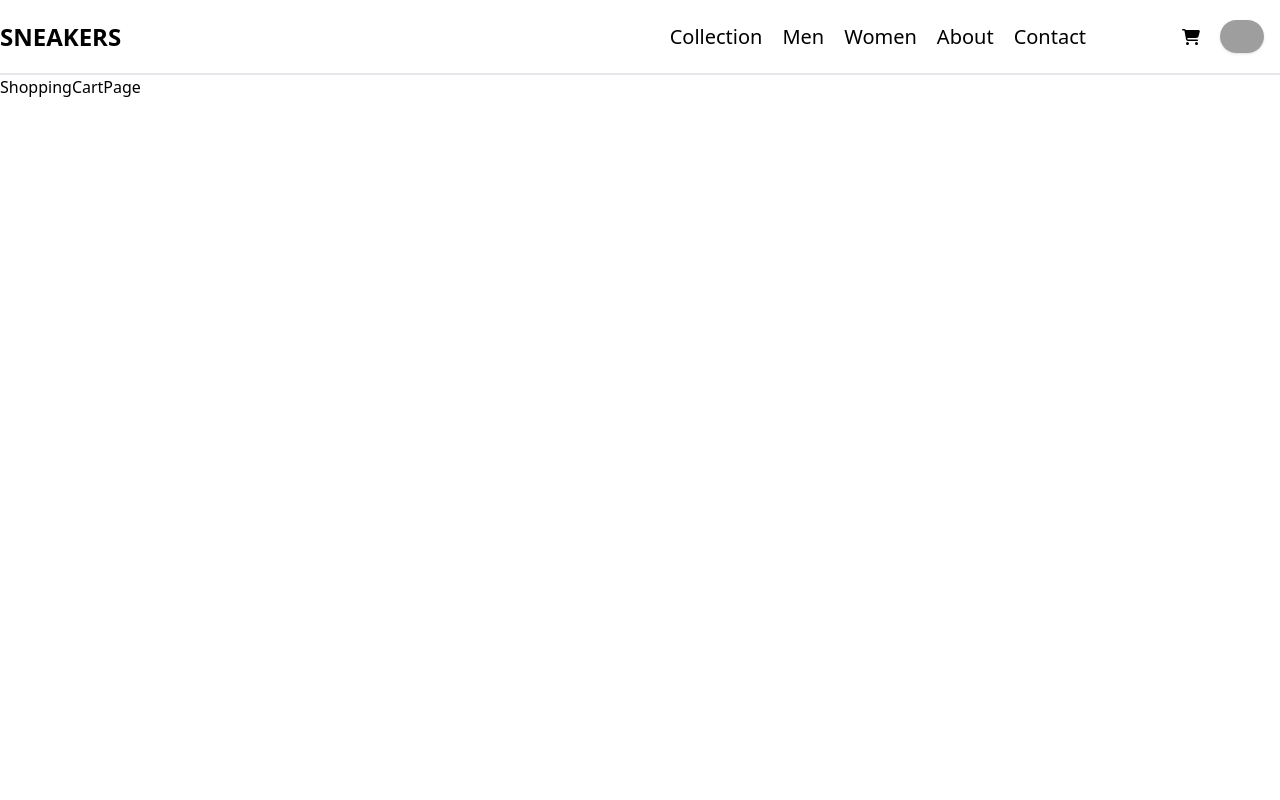
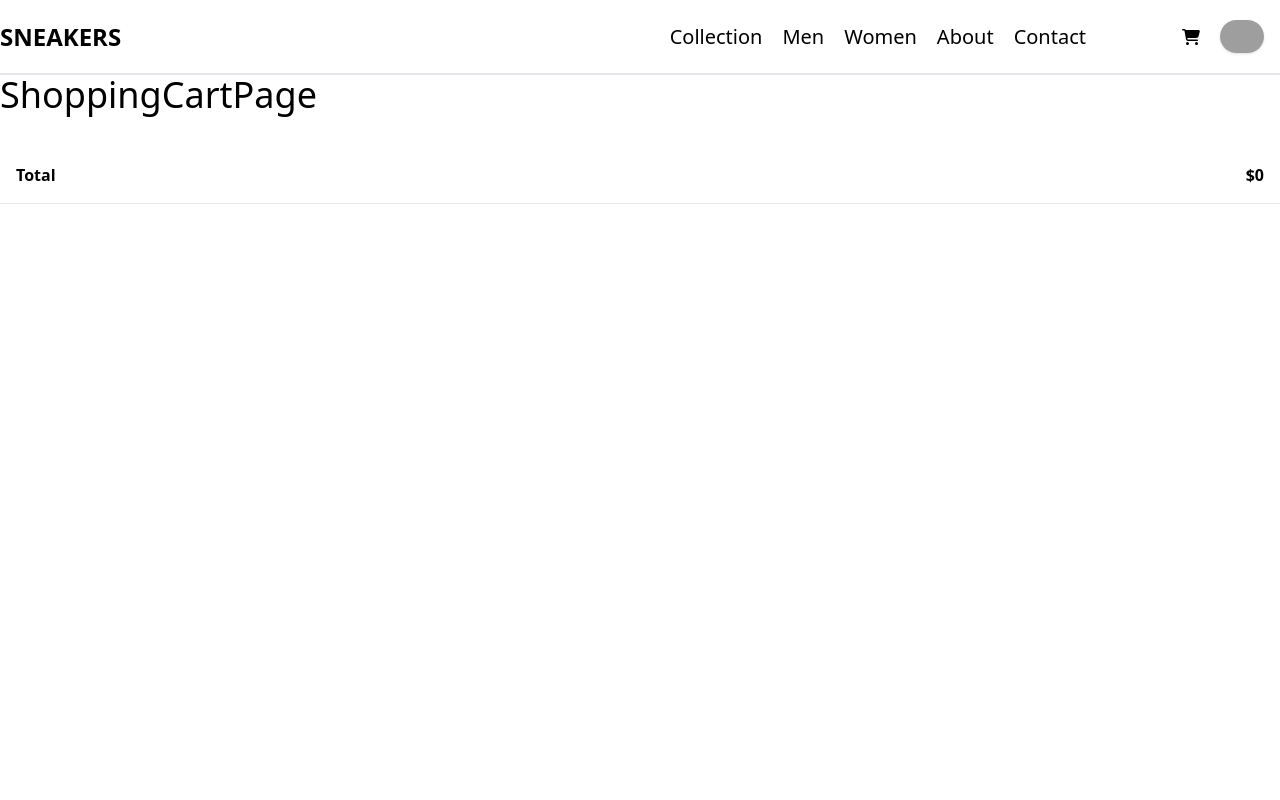
Before and after one commit to biroue10/Shop-project, a React (Vite) app: page /cart in a window 1280 px wide. Shown: the top 800 px of the page. Built offline with nearby package versions, Linux system fonts and the light colour scheme; grey boxes are pictures that could not be loaded.

Commit message:
resolved conflicts & fixed cart page

```diff
--- a/src/components/Navbar.jsx
+++ b/src/components/Navbar.jsx
@@ -5,9 +5,9 @@ import { Link } from "react-router-dom";
 function Navbar() {
   return (
     <nav className="flex w-full items-center gap-x-20 py-5 justify-between border-b-2	">
-      <a href="#">
+      <Link to={'/products'}>
         <div className="font-extrabold text-2xl uppercase">sneakers</div>
-      </a>
+      </Link>
       <div className="flex gap-x-20 items-center">
         <div>
           <ul className="flex gap-x-5 items-center text-xl font-light cursor-pointer">
--- a/src/context/CartContext.jsx
+++ b/src/context/CartContext.jsx
@@ -1,32 +1,5 @@
-// // import React, { createContext, useContext, useState } from 'react';
 
-// // const CartContext = createContext();
-
-// // export function useCart() {
-// //     return useContext(CartContext);
-// // }
-
-// // export function CartProvider({ children }) {
-// //     const [cartItems, setCartItems] = useState([]);
-
-// //     const addToCart = (product, quantity) => {
-// //         setCartItems(prevCartItems => [...prevCartItems, { product, quantity }]);
-// //     };
-
-// //     const cartValue = {
-// //         cartItems,
-// //         addToCart
-// //     };
-
-// //     return (
-// //         <CartContext.Provider value={cartValue}>
-// //             {children}
-// //         </CartContext.Provider>
-// //     );
-// // }
-
-// // CartContext.js
-import React, { createContext, useContext, useState } from "react";
+import React, { createContext, useContext, useEffect, useState } from 'react';
 
 const CartContext = createContext();
 
@@ -35,11 +8,16 @@ export function useCart() {
 }
 
 export function CartProvider({ children }) {
-  const [cartItems, setCartItems] = useState([]);
+    const [cartItems, setCartItems] = useState([...JSON.parse(localStorage.getItem('cartItems')) || []]);
+    useEffect(() => {
+        localStorage.setItem('cartItems', JSON.stringify(cartItems));
+    }, [])
+    const addToCart = (product, quantity) => {
 
-  const addToCart = (product, quantity) => {
-    setCartItems((prevCartItems) => [...prevCartItems, { product, quantity }]);
-  };
+        setCartItems(prevCartItems => [...prevCartItems, { product, quantity }]);
+        localStorage.setItem('cartItems', JSON.stringify(cartItems));
+
+    };
 
   // Other cart-related functions can be added here
 
--- a/src/pages/ProductDetails.jsx
+++ b/src/pages/ProductDetails.jsx
@@ -8,13 +8,13 @@ import { faCartShopping } from "@fortawesome/free-solid-svg-icons";
 export const ProductDetails = () => {
     const { id } = useParams();
     const { addToCart } = useCart();
-  const [mainImage, setMainImage] = useState("");
-  const [selectedThumbnail, setSelectedThumbnail] = useState("");
-  const [quantity, setQuantity] = useState(0);
-  const { data, isLoading, isError } = useQuery(["product"], async () => {
+    const [mainImage, setMainImage] = useState('');
+    const [selectedThumbnail, setSelectedThumbnail] = useState('');
+    const [quantity, setQuantity] = useState(1);
+    const { data, isLoading, isError } = useQuery(['product'], async () => {
         const response = await fetch(`https://dummyjson.com/products/${id}`);
         const data = await response.json();
-    setMainImage(data.images[0]);
+        setMainImage(data.images[0])
         return data;
     });
 
@@ -45,8 +45,7 @@ export const ProductDetails = () => {
                             key={imageSrc}
                             src={imageSrc}
                             className={`bg-gray-500 rounded-md shadow w-32 h-32 object-center bg-center
-                        ${
-                          selectedThumbnail === imageSrc
+                        ${selectedThumbnail === imageSrc
                                     ? "outline outline-orange-600 opacity-50 "
                                     : ""
                                 }
@@ -81,26 +80,11 @@ export const ProductDetails = () => {
                 </div>
                 <div className="flex mt-8 space-x-4">
                     <div className="flex items-center text-center">
-            <button
-              className="w-12 h-12 rounded-l-md bg-gray-200 hover:bg-gray-300 font-bold text-lg text-orange-500"
-              onClick={() => handleQuantityChange(quantity - 1)}
-            >
-              -
-            </button>
-            <p className="w-12 h-12 bg-gray-200 flex items-center justify-center">
-              {quantity}
-            </p>
-            <button
-              className="w-12 h-12 rounded-r-md bg-gray-200 hover:bg-gray-300 font-bold text-lg text-orange-500"
-              onClick={() => handleQuantityChange(quantity + 1)}
-            >
-              +
-            </button>
+                        <button className="w-12 h-12 rounded-l-md bg-gray-200 hover:bg-gray-300 font-bold text-lg text-orange-500" onClick={() => handleQuantityChange(quantity - 1)} > - </button>
+                        <p className="w-12 h-12 bg-gray-200 flex items-center justify-center"> {quantity} </p>
+                        <button className="w-12 h-12 rounded-r-md bg-gray-200 hover:bg-gray-300 font-bold text-lg text-orange-500" onClick={() => handleQuantityChange(quantity + 1)} > + </button>
                     </div>
-          <button
-            onClick={handleAddToCart}
-            className="flex items-center justify-center space-x-4 w-full max-w-xs bg-orange-500 hover:bg-orange-600 rounded-md shadow-md shadow-orange-300 text-white"
-          >
+                    <button onClick={handleAddToCart} className="flex items-center justify-center space-x-4 w-full max-w-xs bg-orange-500 hover:bg-orange-600 rounded-md shadow-md shadow-orange-300 text-white">
                         <FontAwesomeIcon icon={faCartShopping} className="cursor-pointer" />
                         <span>Add to cart</span>
                     </button>
--- a/src/pages/ShoppingCartPage.jsx
+++ b/src/pages/ShoppingCartPage.jsx
@@ -1,13 +1,41 @@
+
+import { useEffect, useState } from "react";
 import { useCart } from "../context/CartContext";
 
 export const ShoppingCartPage = () => {
     const { cartItems } = useCart();
+  const [total, setTotal] = useState(0);
+  useEffect(() => {
+    function getTotals() {
+      let total = 0;
+      cartItems.forEach(item => {
+        total += item.product.price * item.quantity;
+      });
+      setTotal(total)
+    }
+    getTotals()
+  }, [cartItems])
+
     return (
         <div>
-      <h1>ShoppingCartPage</h1>
+        <h1 className="text-4xl">ShoppingCartPage</h1>
+        <div className="mt-8 flex flex-col">
+
           {cartItems.map((item) => (
-        <p key={item.product.id}>{item.product.title}</p>
+            <div className="p-4 w-full flex justify-between border-b" key={item.product.id}>
+              <img src={item.product.thumbnail} alt="" className="w-16 h-16 object-center object-cover" />
+              <p >{item.product.title}</p>
+              <p >{item.quantity}</p>
+              <p >{item.product.price}</p>
+
+            </div>
           ))}
+          <div className="p-4 w-full flex justify-between border-b">
+            <p className="font-bold">Total</p>
+            <p className="font-bold">${total}</p>
           </div>
-  );
-};
+        </div>
+
+        </div>
+    )
+}
```
Also changed, not shown: src/components/ProductCard.jsx (+7 -28 lines). Lines whose indentation alone changed are shown as unchanged.
